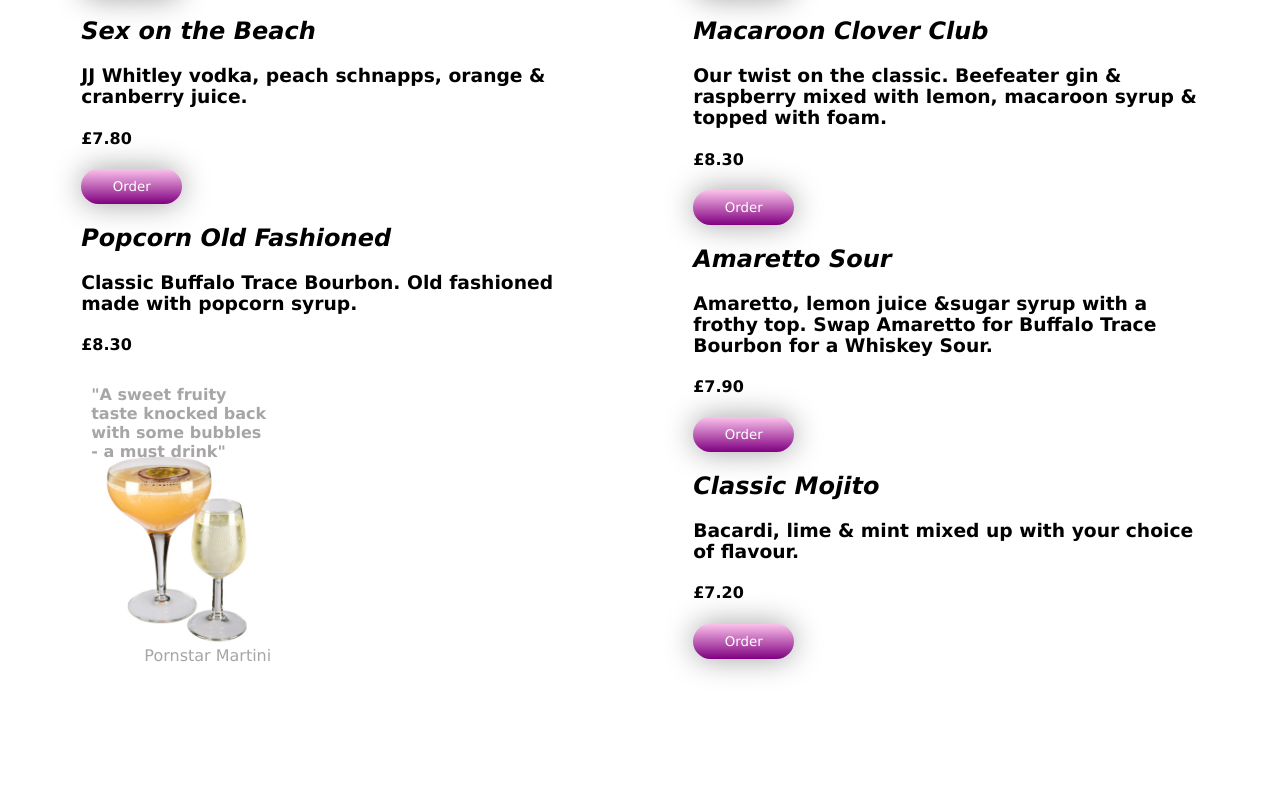
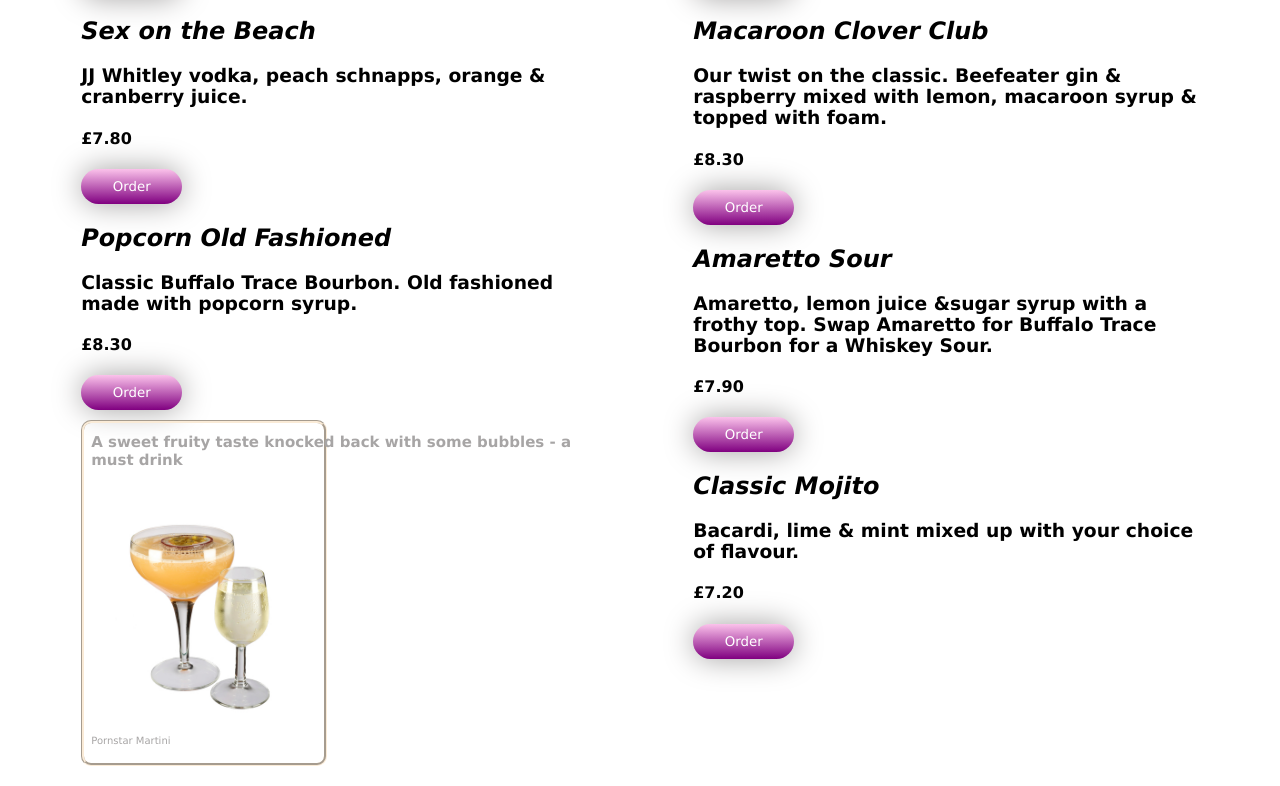
Before and after one commit to fionadodge/Cocktail-Menu, a React (Create React App) app: page / in a window 1280 px wide. Shown: the part 565-1351 px from the top of the page. Before the commit the page ends 1260 px from the top, so only its background shows below. Built offline with nearby package versions, Linux system fonts and the light colour scheme.

Commit message:
picture fixed

```diff
--- a/package.json
+++ b/package.json
@@ -8,13 +8,11 @@
     "@testing-library/user-event": "^13.5.0",
     "react": "^18.2.0",
     "react-dom": "^18.2.0",
-    "react-scripts": "5.0.1",
     "web-vitals": "^2.1.4"
   },
   "scripts": {
     "start": "react-scripts start",
     "build": "react-scripts build",
-    "test": "react-scripts test",
     "eject": "react-scripts eject"
   },
   "eslintConfig": {
@@ -34,5 +32,8 @@
       "last 1 firefox version",
       "last 1 safari version"
     ]
+  },
+  "devDependencies": {
+    "react-scripts": "^5.0.1"
   }
 }
--- a/src/App.js
+++ b/src/App.js
@@ -1,41 +1,32 @@
 import './App.css';
 import Product from './Product';
-import Button from './Button';
+import Images from './Image';
 import Pornstar from './images/pornstar.jpg';
-import './image.css';
+import classNames from 'classnames';
 
 function App() {
   return (
-      <><div className="menu_header">
+    <><div className="menu_header">
       <h1>Cocktails</h1>
     </div>
     <div className ="Main_Menu">
-    <div className ="Column1">
-        <Product name='Expresso Martini' description='Double expresso, ice cold with vodka. Kahlua & a dash of vanilla syrup' price={8.30} />
-        <Button />
-        <Product name='Pornstar Martini' description='Absolute Vanilla vodka, Passoa passionfruit liqueur, passionfruit puree and pineapple & lemon juice. Served with a prosecco shot.' price={8.60} />
-        <Button />
-        <Product name='Sex on the Beach' description='JJ Whitley vodka, peach schnapps, orange & cranberry juice.' price={7.80} />
-        <Button />
-        <Product name='Popcorn Old Fashioned' description='Classic Buffalo Trace Bourbon. Old fashioned made with popcorn syrup.' price={8.30} />
-      <div className="cocktail_photo">
-        <img src={Pornstar} height={300} width={200} />
-        <h2>"A sweet fruity taste knocked back with some bubbles - a must drink"</h2>
-        <p>Pornstar Martini</p>
+      <div className ="Column1">
+        <Product id="expresso-martini" name='Expresso Martini' description='Double expresso, ice cold with vodka. Kahlua & a dash of vanilla syrup' price={8.30} />
+        <Product id="pornstar-martini" name='Pornstar Martini' description='Absolute Vanilla vodka, Passoa passionfruit liqueur, passionfruit puree and pineapple & lemon juice. Served with a prosecco shot.' price={8.60} />
+        <Product id="sex-on-the-beach" name='Sex on the Beach' description='JJ Whitley vodka, peach schnapps, orange & cranberry juice.' price={7.80} />
+        <Product id="popcorn-old-fashioned" name='Popcorn Old Fashioned' description='Classic Buffalo Trace Bourbon. Old fashioned made with popcorn syrup.' price={8.30} />
+        <div style={{position: "relative"}}>
+          <Images id="cocktail_photo" src={Pornstar} quote="A sweet fruity taste knocked back with some bubbles - a must drink" cocktail="Pornstar Martini" />
+        </div>
       </div>
-      </div><div className="Column2">
-        <Product name='Cherry Cuba Libre' description='Cherry rum & Amaretto mixed with lime juice and topped with coca-cola. Served long with a cherry on top.' price={8.30} />
-        <Button />
-        <Product name='Raspberry Bramble' description='Beefeater gin & Chambord mixed with lemon & sugar, with garnish.' price={8.30} />
-        <Button />
-        <Product name='Macaroon Clover Club' description='Our twist on the classic. Beefeater gin & raspberry mixed with lemon, macaroon syrup & topped with foam.' price={8.30} />
-        <Button />
-        <Product name='Amaretto Sour' description='Amaretto, lemon juice &sugar syrup with a frothy top. Swap Amaretto for Buffalo Trace Bourbon for a Whiskey Sour.' price={7.90} />
-        <Button />
-        <Product name='Classic Mojito' description='Bacardi, lime & mint mixed up with your choice of flavour.' price={7.20} />
-        <Button />
-        </div>
-      </div></>
+      <div className="Column2">
+        <Product id="cherry-cuba-libre" name="Cherry Cuba Libre" description='Cherry rum & Amaretto mixed with lime juice and topped with coca-cola. Served long with a cherry on top.' price={8.30} />
+        <Product id="raspberry-bramble" name="Raspberry Bramble" description='Beefeater gin & Chambord mixed with lemon & sugar, with garnish.' price={8.30} />
+        <Product id="macaroon-clover-club" name="Macaroon Clover Club" description='Our twist on the classic. Beefeater gin & raspberry mixed with lemon, macaroon syrup & topped with foam.' price={8.30} />
+        <Product id="amaretto-sour" name="Amaretto Sour" description="Amaretto, lemon juice &sugar syrup with a frothy top. Swap Amaretto for Buffalo Trace Bourbon for a Whiskey Sour." price={7.90} />
+        <Product id="classic-mojito" name='Classic Mojito' description='Bacardi, lime & mint mixed up with your choice of flavour.' price={7.20} />
+      </div>
+    </div></>
   );
 }
 
--- a/src/Button.css
+++ b/src/Button.css
@@ -9,4 +9,5 @@
     font-family: 'Lucida Sans', 'Lucida Sans Regular', 'Lucida Grande', 'Lucida Sans Unicode', Geneva, Verdana, sans-serif;
     cursor: pointer;
     border: none;
+    min-width: 100px;
   }
--- a/src/Button.js
+++ b/src/Button.js
@@ -1,16 +1,24 @@
 import React from "react";
-import PropTypes from 'prop-types';
-import classNames from 'classnames';
 import './Button.css';
 
-function Button({message}){
-    return (
-        <button className ="button" type="button">Order</button>
-    );
-}
+function Button(props){
+  const { id, productId } = props;
 
-Button.propTypes = {
-    message: PropTypes.string
+  const handleMouseEnter = () => {
+    const heading = document.getElementById(productId);
+    heading.style.backgroundColor = "grey";
+  };
+
+  const handleMouseLeave = () => {
+    const heading = document.getElementById(productId);
+    heading.style.backgroundColor = "transparent";
+  };
+
+  return (
+    <div>
+      <button class="button" onMouseEnter={handleMouseEnter} onMouseLeave={handleMouseLeave}>Order</button>
+    </div>
+  );
 }
 
 export default Button;
--- /dev/null
+++ b/src/Image.js
@@ -0,0 +1,16 @@
+import React from "react";
+import './Image.css';
+
+function Images({src, quote, cocktail}) {
+
+return (
+    <><div>
+        <img id="cocktail_photo" src={src} alt='Cocktail-picture' height={300} width={200} />
+    </div>
+    <div id="cocktail_photo_quote"><h2>{quote}</h2></div>
+    <div id="cocktail_photo_name"><p>{cocktail}</p></div>
+    </>
+  );
+}
+
+export default Images;
--- a/src/Product.js
+++ b/src/Product.js
@@ -1,13 +1,27 @@
+// Product.js
 import React from "react";
+import Button from './Button';
+import './Product.css';
 
-function Product ({name, description, price}){
+function Product({name, description, price}) {
   const formattedPrice = price.toFixed(2);
+
+  const handleMouseEnter = () => {
+    const heading = document.getElementById("product-heading");
+    heading.style.backgroundColor = "grey";
+  };
+
+  const handleMouseLeave = () => {
+    const heading = document.getElementById("product-heading");
+    heading.style.backgroundColor = "transparent";
+  };
 
   return (
     <div>
-            <h2><i>{name}</i></h2>
+      <h2 id="product-heading"><i>{name}</i></h2>
       <h3>{description}</h3>
       <h4>£{formattedPrice}</h4>
+      <Button onMouseEnter={handleMouseEnter} onMouseLeave={handleMouseLeave}>Order</Button>
     </div>
   );
 }
--- a/src/image.css
+++ b/src/image.css
@@ -1,25 +1,30 @@
-.cocktail_photo {
+#cocktail_photo {
     position: relative;
-    display: inline-block;
-    background-color: antiquewhite;
+    margin-top: 10px;
+    display: flex;
+    border: antiquewhite;
+    border-style: groove;
+    justify-content: center;
+    border-radius: 10px;
+    padding: 20px;
   }
 
-  .cocktail_photo h2 {
+#cocktail_photo_quote{
   position: absolute;
   top: 0;
   left: 0;
   margin: 0;
-    font-size: 16px; /* adjust the font size as needed */
+  font-size: 10px; /* adjust the font size as needed */
   color: rgb(167, 165, 165); /* set the text color to contrast with the image */
   padding: 10px; /* add some padding to the text to make it more legible */
 }
 
-.cocktail_photo p {
+#cocktail_photo_name{
     position: absolute;
     bottom: 0;
-    right: 0;
+    left: 0;
     margin: 0;
-    font-size: 16px; /* adjust the font size as needed */
+    font-size: 10px; /* adjust the font size as needed */
     color: rgb(167, 165, 165); /* set the text color to contrast with the image */
     padding: 10px; /* add some padding to the text to make it more legible */
 }
--- a/src/index.css
+++ b/src/index.css
@@ -32,8 +32,3 @@ code {
   justify-content: space-around;
   margin-bottom: 20px;
 }
-
-.cocktail_photo {
-  width: 200px;
-  height: 300px;
-}
```
Also changed, not shown: 1 other file (tests, documents, lock files or other folders). Lines whose indentation alone changed are shown as unchanged.
